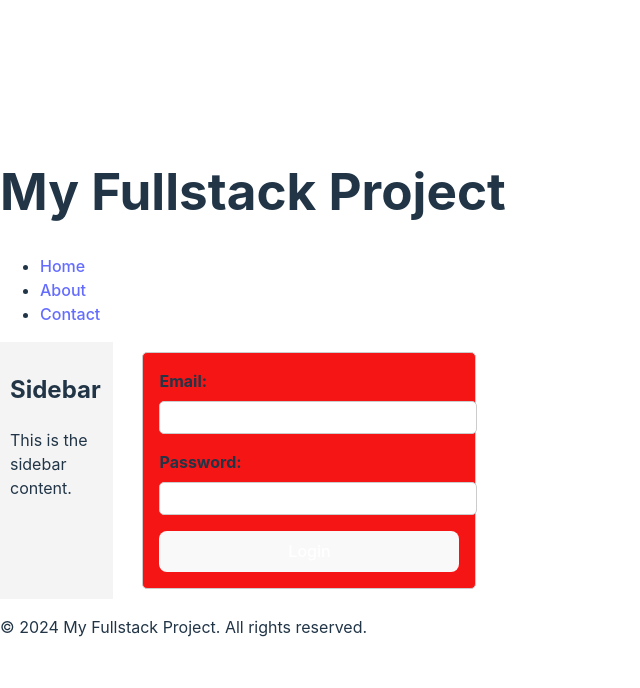
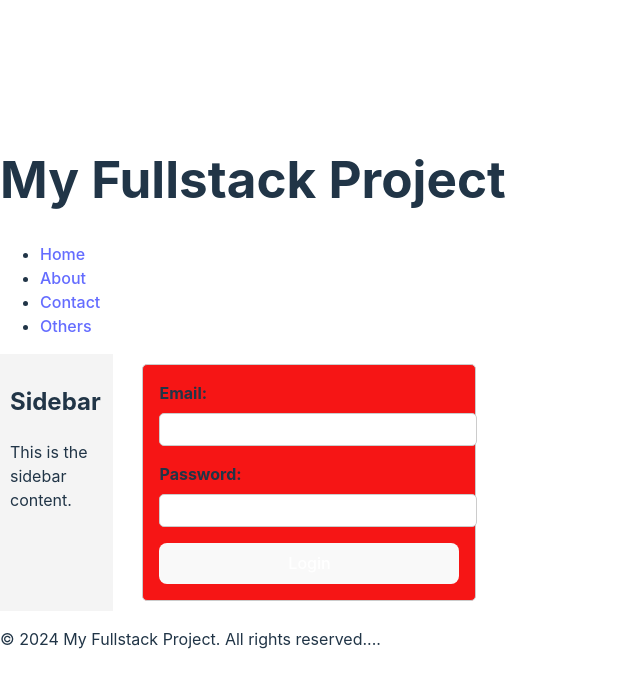
Before and after one commit to Arasu-j/first-react-project, a React (Vite) app in the folder arasuapp/: page / in a window 1280 px wide. Shown: the top 688 px of the page, without its empty margins (0-640 px from the left). Built offline with nearby package versions, Linux system fonts and the light colour scheme.

Commit message:
small changes

```diff
--- a/arasuapp/src/components/Footer.jsx
+++ b/arasuapp/src/components/Footer.jsx
@@ -3,7 +3,7 @@ import React from 'react';
 const Footer = () => {
   return (
     <footer>
-      <p>&copy; 2024 My Fullstack Project. All rights reserved.
+      <p>&copy; 2024 My Fullstack Project. All rights reserved....
       </p>
 
     </footer>
--- a/arasuapp/src/components/Header.jsx
+++ b/arasuapp/src/components/Header.jsx
@@ -9,6 +9,7 @@ const Header = () => {
           <li><a href="/">Home</a></li>
           <li><a href="/about">About</a></li>
           <li><a href="/contact">Contact</a></li>
+          <li><a href="/others">Others</a></li>
         </ul>
       </nav>
     </header>
--- a/arasuapp/src/components/loginform.css
+++ b/arasuapp/src/components/loginform.css
@@ -35,7 +35,7 @@ form {
   }
   .app-layout {
     display: flex;
-  }
+}
 
   .sidebar {
     width: 20%;
--- a/arasuapp/src/components/loginform.jsx
+++ b/arasuapp/src/components/loginform.jsx
@@ -35,7 +35,7 @@ const LoginForm = () => {
         />
       </div>
       <button type="submit">Login</button>
-    </form>
+     </form>
   );
 };
 
--- a/arasuapp/src/components/sidebar.jsx
+++ b/arasuapp/src/components/sidebar.jsx
@@ -5,7 +5,7 @@ function Sidebar() {
     <aside className="sidebar">
       <h2>Sidebar</h2>
       <p>This is the sidebar content.</p>
-    </aside>
+     </aside>
   );
 }
 
```
